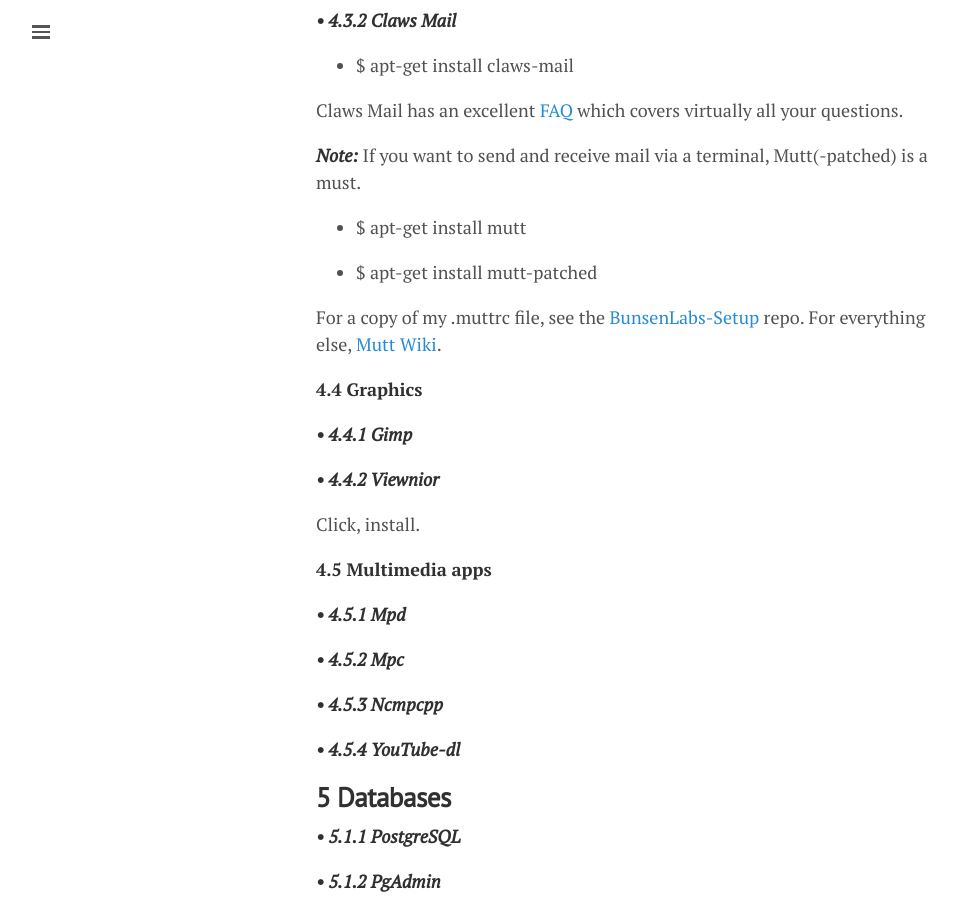
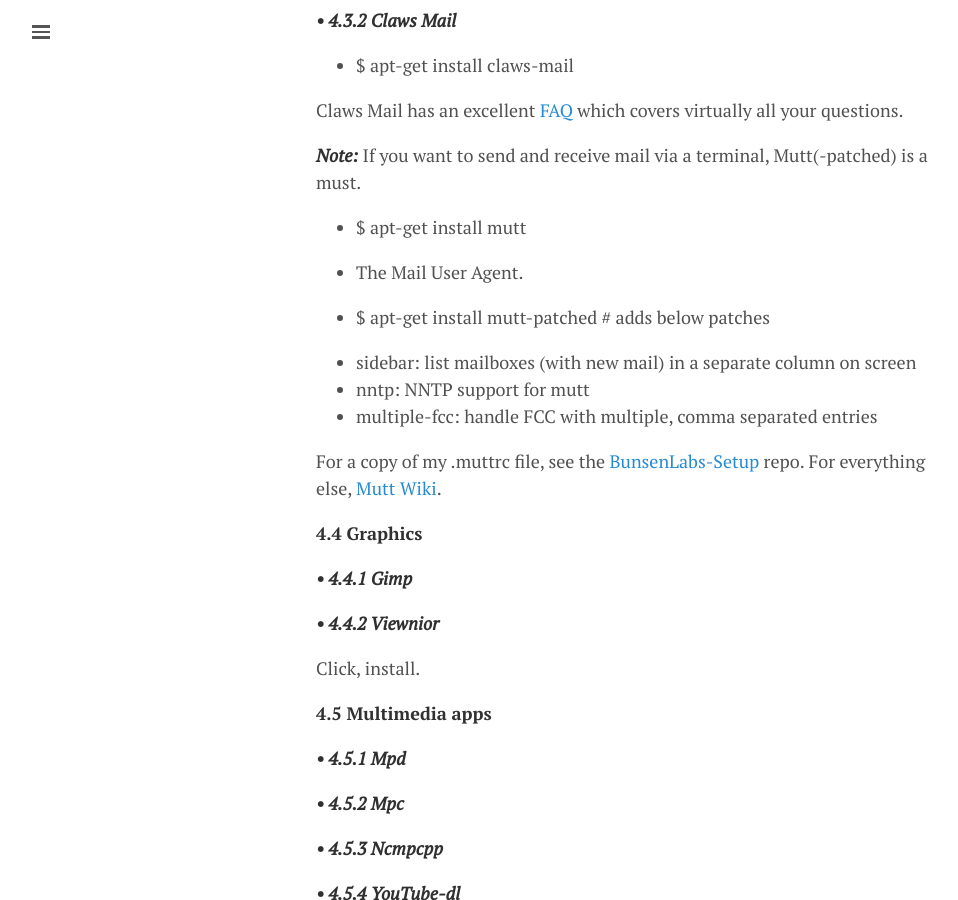
Before and after one commit to lgeurts/lgeurts.github.io, a Jekyll site: the page built from _posts/2017-07-11-bunsenlabs-linux-setup-notes-for dell-inspiron-6000.md, in a window 1280 px wide and 900 px high, scrolled down 3230 px. Shown: the whole window, without its empty margins (0-958 px from the left). Built offline with Jekyll 4.4.1, drawn with Linux system fonts in a browser that asks for light colours; nearby versions of some CDN libraries; comment, search, counter and statistics services are not loaded.

Commit message:
Update 2017-07-11-bunsenlabs-linux-setup-notes-for dell-inspiron-6000.md

```diff
--- a/_posts/2017-07-11-bunsenlabs-linux-setup-notes-for dell-inspiron-6000.md
+++ b/_posts/2017-07-11-bunsenlabs-linux-setup-notes-for dell-inspiron-6000.md
@@ -96,7 +96,13 @@
 
 - $ apt-get install mutt
 
-- $ apt-get install mutt-patched
+* The Mail User Agent.
+
+- $ apt-get install mutt-patched # adds below patches
+
+* sidebar: list mailboxes (with new mail) in a separate column on screen
+* nntp: NNTP support for mutt
+* multiple-fcc: handle FCC with multiple, comma separated entries
 
 For a copy of my .muttrc file, see the [BunsenLabs-Setup](https://github.com/lgeurts/BunsenLabs-Setup) repo. For everything else, [Mutt Wiki](https://dev.mutt.org/trac/wiki/MuttGuide).
 
```
